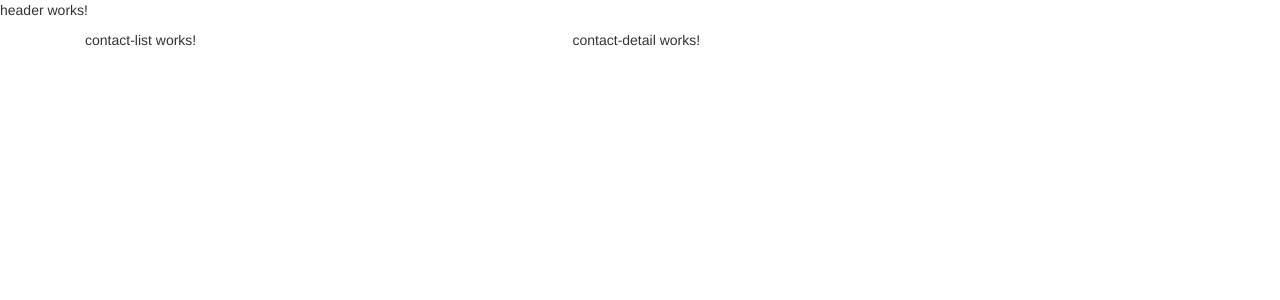
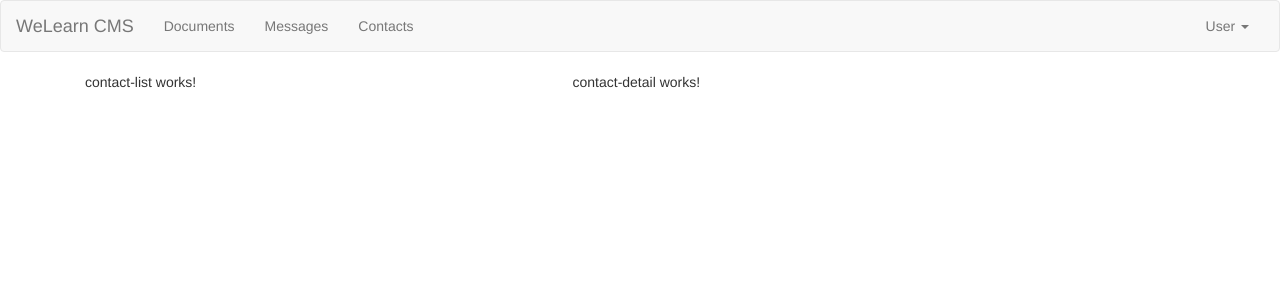
Before and after one commit to Naxlin/Angular-CMS, an Angular app: page / in a window 1280 px wide. Shown: the top 300 px of the page. Built offline with nearby package versions, Linux system fonts and the light colour scheme.

Commit message:
Header mostly done

```diff
--- a/src/app/contacts/contact.model.ts
+++ b/src/app/contacts/contact.model.ts
@@ -5,7 +5,7 @@
         public email: string,
         public phone: string,
         public imageUrl: string,
-        public group: Contact[]
+        public group: Contact[],
     )
     { }
 }
--- a/src/app/header.component.html
+++ b/src/app/header.component.html
@@ -1 +1,23 @@
-<p>header works!</p>
+<nav class="navbar navbar-default">
+    <div class="container-fluid">
+        <div class="navbar-header">
+            <a href="#" class="navbar-brand">WeLearn CMS</a>
+        </div>
+        <div class="collapse navbar-collapse">
+            <ul class="nav navbar-nav">
+                <li><a href="#">Documents</a></li>
+                <li><a href="#">Messages</a></li>
+                <li><a href="#">Contacts</a></li>
+            </ul>
+            <ul class="nav navbar-nav navbar-right">
+                <li class="dropdown">
+                    <a href="#" class="dropdown-toggle" role="button">User <span class="caret"></span></a>
+                    <ul class="dropdown-menu">
+                        <li><a href="#">Login</a></li>
+                        <li><a href="#">Logout</a></li>
+                    </ul>
+                </li>
+            </ul>
+        </div>
+    </div>
+</nav>
```
